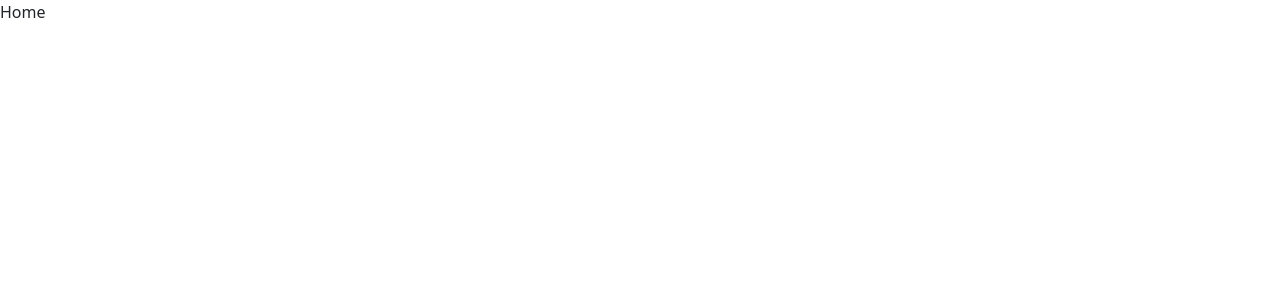
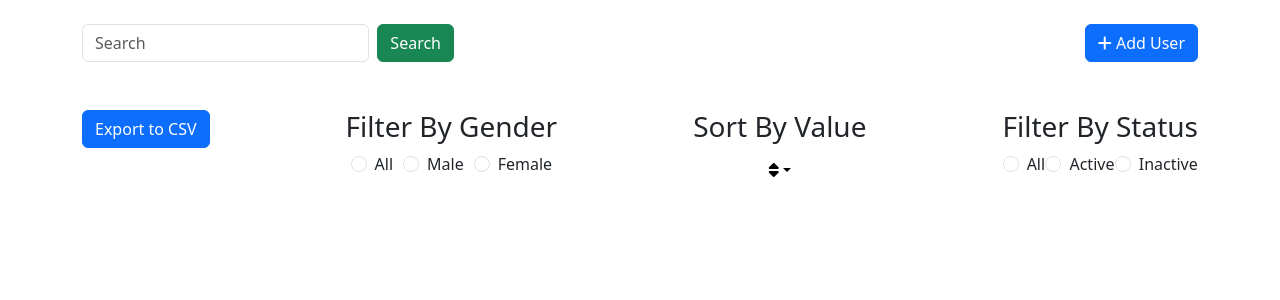
Before and after one commit to MazharSolkar/MERN_CRUD_APP, a React (Vite) app in the folder client/: page / in a window 1280 px wide. Shown: the top 300 px of the page. Built offline with nearby package versions, Linux system fonts and the light colour scheme.

Commit message:
Home Page UI ✅

```diff
--- a/client/src/pages/Home/Home.jsx
+++ b/client/src/pages/Home/Home.jsx
@@ -1,7 +1,113 @@
 import './home.css';
+import Form from 'react-bootstrap/Form';
+import Button from 'react-bootstrap/Button';
+import Dropdown from 'react-bootstrap/Dropdown';
+import { useNavigate } from 'react-router-dom';
 
 const Home = () => {
-	return <div>Home</div>;
+	const navigate = useNavigate();
+
+	const addUser = () => {
+		navigate('/register');
+	};
+	return (
+		<div className='container'>
+			<div className='main_div'>
+				{/* Search add btn */}
+				<div className='search_add mt-4 d-flex justify-content-between'>
+					<div className='search col-lg-4'>
+						<Form className='d-flex'>
+							<Form.Control
+								type='search'
+								placeholder='Search'
+								className='me-2'
+								arial-label='Search'
+							/>
+							<Button variant='success'>Search</Button>
+						</Form>
+					</div>
+					<div className='add_btn' onClick={addUser}>
+						<Button variant='primary'>
+							<i class='fa-solid fa-plus'></i> Add User
+						</Button>
+					</div>
+				</div>
+				{/* export, gender, status */}
+
+				<div className='fiter_div mt-5 d-flex justify-content-between flex-wrap'>
+					<div className='export_csv'>
+						<Button className='export_btn'>Export to CSV</Button>
+					</div>
+					<div className='filter_gender'>
+						<div className='filter'>
+							<h3>Filter By Gender</h3>
+							<div className='gender d-flex justify-content-around'>
+								<Form.Check
+									type={'radio'}
+									label={'All'}
+									name={'gender'}
+									value={'All'}
+								/>
+								<Form.Check
+									type={'radio'}
+									label={'Male'}
+									name={'gender'}
+									value={'Male'}
+								/>
+								<Form.Check
+									type={'radio'}
+									label={'Female'}
+									name={'gender'}
+									value={'Female'}
+								/>
+							</div>
+						</div>
+					</div>
+					{/* Sort By Value */}
+					<div className='fiter_newold'>
+						<h3>Sort By Value</h3>
+						<Dropdown calssName='text-center'>
+							<Dropdown.Toggle className='dropdown_btn' id='dropdown-basic'>
+								<i className='fa-solid fa-sort' />
+							</Dropdown.Toggle>
+
+							<Dropdown.Menu>
+								<Dropdown.Item>New</Dropdown.Item>
+								<Dropdown.Item>Old</Dropdown.Item>
+							</Dropdown.Menu>
+						</Dropdown>
+					</div>
+
+					{/* Filter by Status */}
+					<div className='filter_status'>
+						<div className='status'>
+							<h3>Filter By Status</h3>
+							<di className='status_radio d-flex justify-content-around flex-wrap'>
+								<Form.Check
+									type={'radio'}
+									label={'All'}
+									name={'gender'}
+									value={'All'}
+								/>
+								<Form.Check
+									type={'radio'}
+									label={'Active'}
+									name={'Status'}
+									value={'Active'}
+								/>
+								<Form.Check
+									type={'radio'}
+									label={'Inactive'}
+									name={'Status'}
+									value={'Inactive'}
+								/>
+							</di>
+						</div>
+					</div>
+				</div>
+			</div>
+		</div>
+	);
 };
 
 export default Home;
--- a/client/src/pages/Home/home.css
+++ b/client/src/pages/Home/home.css
@@ -0,0 +1,7 @@
+.dropdown_btn {
+	background-color: white;
+	border: none;
+	color: black;
+	display: block;
+	margin: 0 auto;
+}
```
